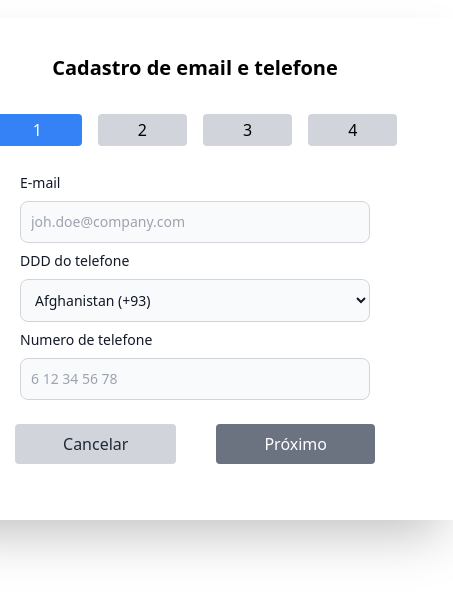
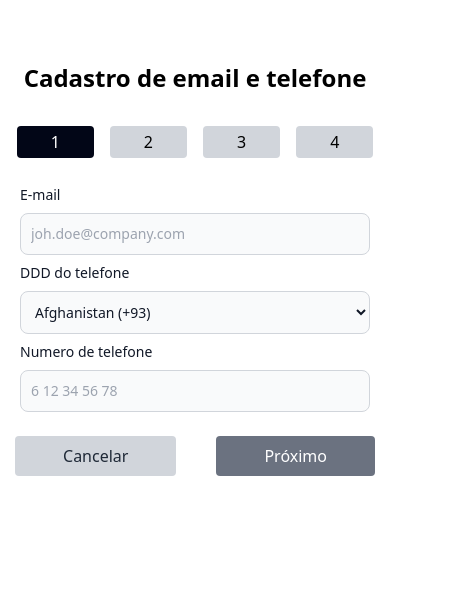
Before and after one commit to rafaelmasselli/localSIGUserRegistration, a React (Vite) app in the folder frontend/: page /register in a window 390 px wide. Shown: the part 161-754 px from the top of the page, 453 px wide, since content can reach past the window. Built offline with nearby package versions, Linux system fonts and the light colour scheme.

Commit message:
feat: responsiveness adjustments

```diff
--- a/frontend/src/components/structure/form/buttonToProgressTheForm/index.tsx
+++ b/frontend/src/components/structure/form/buttonToProgressTheForm/index.tsx
@@ -1,7 +1,8 @@
-import React from "react";
+import React, { useEffect } from "react";
 import { Spinner } from "../../";
 import { useCookies } from "react-cookie";
 import { api } from "../../../../lib/axios";
+import { useStepContext, useUserContext } from "../../../../hook";
 
 interface IButtonToProgressTheForm {
   handle: () => void;
@@ -14,11 +15,9 @@ export function ButtonToProgressTheForm({
   loading,
   setLoading,
 }: IButtonToProgressTheForm) {
-  const [cookie, setCookie] = useCookies(["id"]);
-  const step = Number(localStorage.getItem("step"));
-  const updatedData = "1";
-
-  const updatedDataString = String(updatedData);
+  const [cookie, , removeCookie] = useCookies(["id"]);
+  const { step, updateStep } = useStepContext();
+  const { updateUser } = useUserContext();
 
   async function handleResetForm() {
     setLoading(true);
@@ -26,17 +25,23 @@ export function ButtonToProgressTheForm({
 
     if (id) {
       api.delete("/user/reset", { data: { id: id } }).then(() => {
-        setCookie("id", "", { path: "/" });
+        removeCookie("id");
       });
     }
-
-    localStorage.setItem("step", updatedDataString);
+    updateUser({
+      fullName: "",
+      cpf: "",
+      maritalStatus: "",
+      birthDate: "",
+      age: 0,
+    });
+    updateStep(1);
     setLoading(false);
-    window.location.reload();
   }
+  useEffect(() => {}, [step, updateStep]);
 
   return (
-    <div className="flex justify-center mt-4">
+    <div className="flex justify-center mt-4 mobile:flex-row flex-col-reverse">
       {loading ? (
         <div className="py-2 px-12">
           <Spinner />
@@ -45,7 +50,7 @@ export function ButtonToProgressTheForm({
         <>
           <button
             onClick={handleResetForm}
-            className="transition-all duration-300 ease-in-out bg-gray-300 hover:bg-red-500 hover:text-white text-gray-800 py-2 px-12 rounded m-2 mr-5"
+            className="transition-all duration-300 ease-in-out bg-gray-300 hover:bg-red-500 hover:text-white text-gray-800 py-2 px-12 rounded m-2 mobile:mx-5 mx-2"
           >
             Cancelar
           </button>
@@ -53,7 +58,7 @@ export function ButtonToProgressTheForm({
             onClick={handle}
             className={`transition-all duration-300 ease-in-out ${
               step === 4 ? "bg-green-600" : "bg-gray-500"
-            } hover:bg-blue-600 text-white py-2 px-12 rounded m-2 ml-5`}
+            } hover:bg-blue-600 text-white py-2 px-12 rounded m-2 mobile:mx-5 mx-2`}
           >
             {step === 4 ? "Cadastrar" : "Próximo"}
           </button>
--- a/frontend/src/components/structure/form/createAddress/index.tsx
+++ b/frontend/src/components/structure/form/createAddress/index.tsx
@@ -41,7 +41,7 @@ export function CreateAddress() {
   const [city, setCity] = useState("");
   const [neighborhood, setNeighborhood] = useState("");
 
-  const [cookie] = useCookies(["id"]);
+  const [cookie, , removeCookie] = useCookies(["id"]);
 
   function openModal(description: string) {
     setDescription(description);
@@ -117,6 +117,7 @@ export function CreateAddress() {
         })
         .then(() => {
           updateStep(step + 1);
+          removeCookie("id");
         })
         .catch((err) => {
           console.log(err);
--- a/frontend/src/components/structure/form/createUser/index.tsx
+++ b/frontend/src/components/structure/form/createUser/index.tsx
@@ -90,8 +90,6 @@ export function CreateUser() {
         age,
         birthDate,
         maritalStatus,
-        email: user.email,
-        telephone: user.telephone,
       });
       updateStep(step + 1);
       setLoading(false);
@@ -146,7 +144,7 @@ export function CreateUser() {
                 setMaritalStatus(event.target.value);
               }}
               id="cars"
-              className="w-[350px] bg-gray-50 border border-gray-300 text-gray-900 text-sm rounded-lg focus:ring-blue-500 focus:border-blue-500 block  p-2.5 "
+              className="w-[250px] mine_mobile:w-[300px] mobile:w-[350px] bg-gray-50 border border-gray-300 text-gray-900 text-sm rounded-lg focus:ring-blue-500 focus:border-blue-500 block  p-2.5 "
             >
               <option value="Single">Solteiro(a)</option>
               <option value="Married">Casado(a)</option>
--- a/frontend/src/components/structure/form/verifyEmailAndTelephone/index.tsx
+++ b/frontend/src/components/structure/form/verifyEmailAndTelephone/index.tsx
@@ -101,9 +101,9 @@ export function VerifyEmailAndTelephone() {
               </label>
               <Phone.Country
                 onChange={(event) => setDdd(event.target.value)}
-                className="w-[350px]
+                className="w-[250px] mine_mobile:w-[300px] mobile:w-[350px]
               bg-gray-50 border border-gray-300 text-gray-900 text-sm rounded-lg
-              focus:ring-blue-500 focus:border-blue-500 block p-2.5"
+              focus:ring-blue-500 focus:border-blue-500 block p-2.5 "
               />
               <label
                 htmlFor="email"
@@ -114,7 +114,7 @@ export function VerifyEmailAndTelephone() {
               <Phone.Number
                 onChange={(event) => setNumber(event.target.value)}
                 placeholder="6 12 34 56 78"
-                className="w-[350px]
+                className="w-[250px] mine_mobile:w-[300px] mobile:w-[350px]
                 bg-gray-50 border border-gray-300 text-gray-900 text-sm rounded-lg
                 focus:ring-blue-500 focus:border-blue-500 block p-2.5"
               />
--- a/frontend/src/components/structure/input/index.tsx
+++ b/frontend/src/components/structure/input/index.tsx
@@ -43,7 +43,7 @@ export function Input({
           type={type}
           value={value}
           id="email"
-          className="w-[350px] bg-gray-50 border border-gray-300 text-gray-900 text-sm rounded-lg focus:ring-blue-500 focus:border-blue-500 block  p-2.5 "
+          className="w-[250px] mine_mobile:w-[300px] mobile:w-[350px] bg-gray-50 border border-gray-300 text-gray-900 text-sm rounded-lg focus:ring-blue-500 focus:border-blue-500 block  p-2.5 "
           placeholder={placeholder}
           required
           maxLength={maxLength}
--- a/frontend/src/components/structure/step/index.tsx
+++ b/frontend/src/components/structure/step/index.tsx
@@ -8,8 +8,8 @@ export function Step({ index, active, className }: StepProps) {
   return (
     <div className="flex items-center justify-center">
       <div
-        className={`p-1 px-10 rounded ${
-          active ? "bg-blue-600 text-white" : "bg-gray-300 text-blackAlpha"
+        className={`p-1 px-5 mine_mobile:px-7 mobile:px-[34px]  rounded ${
+          active ? "bg-slate-950 text-white" : "bg-gray-300 text-blackAlpha"
         } ${active ? "scale-120" : ""} ${className}`}
       >
         {index}
--- a/frontend/src/pages/register/index.tsx
+++ b/frontend/src/pages/register/index.tsx
@@ -1,5 +1,7 @@
 import { useEffect } from "react";
 import { Step } from "../../components/structure";
+import { useNavigate } from "react-router-dom";
+
 import {
   ConfirmEmailAndPhoneCode,
   CreateUser,
@@ -10,10 +12,11 @@ import { CreateAddress } from "../../components/structure/form/createAddress";
 
 export function Register() {
   const { step, updateStep } = useStepContext();
+  const navigate = useNavigate();
 
   const Steps = [1, 2, 3, 4];
   const phases = [
-    "Cadastro de email e telefone",
+    `Cadastro de email e telefone`,
     "Confirma o código do telefone e do celular",
     "Adicionar informações de usuário",
     "Endereço do usuário",
@@ -29,6 +32,9 @@ export function Register() {
         return <CreateUser />;
       case 4:
         return <CreateAddress />;
+      case 5:
+        navigate("/");
+        return null;
     }
   };
 
@@ -37,11 +43,13 @@ export function Register() {
   }, [step, updateStep]);
 
   return (
-    <div className="min-h-screen mt-2 flex items-center justify-center ">
-      <div className="max-w-2xl shadow-2xl p-12 flex flex-col items-center ">
-        <h1 className="font-bold text-xl mb-6 mt-[-12px]">
-          {phases[step - 1]}
-        </h1>
+    <div className="min-h-screen flex items-center justify-center ">
+      <div className="flex flex-col items-center w-full">
+        <div className="w-full flex justify-center text-center">
+          <h1 className="font-semibold text-xl mobile:text-2xl mb-6 mt-6">
+            {phases[step - 1]}
+          </h1>
+        </div>
         <div className="flex justify-between mb-4 ">
           {Steps.map((item) => (
             <Step
--- a/frontend/tailwind.config.js
+++ b/frontend/tailwind.config.js
@@ -3,6 +3,11 @@ export default {
   content: ["./index.html", "./src/**/*.{js,ts,jsx,tsx}"],
   theme: {
     extend: {
+      screens: {
+        mobile: "387px",
+        mine_mobile: "332px",
+      },
+
       backgroundColor: {
         blue: {
           600: "#3482F6",
```
